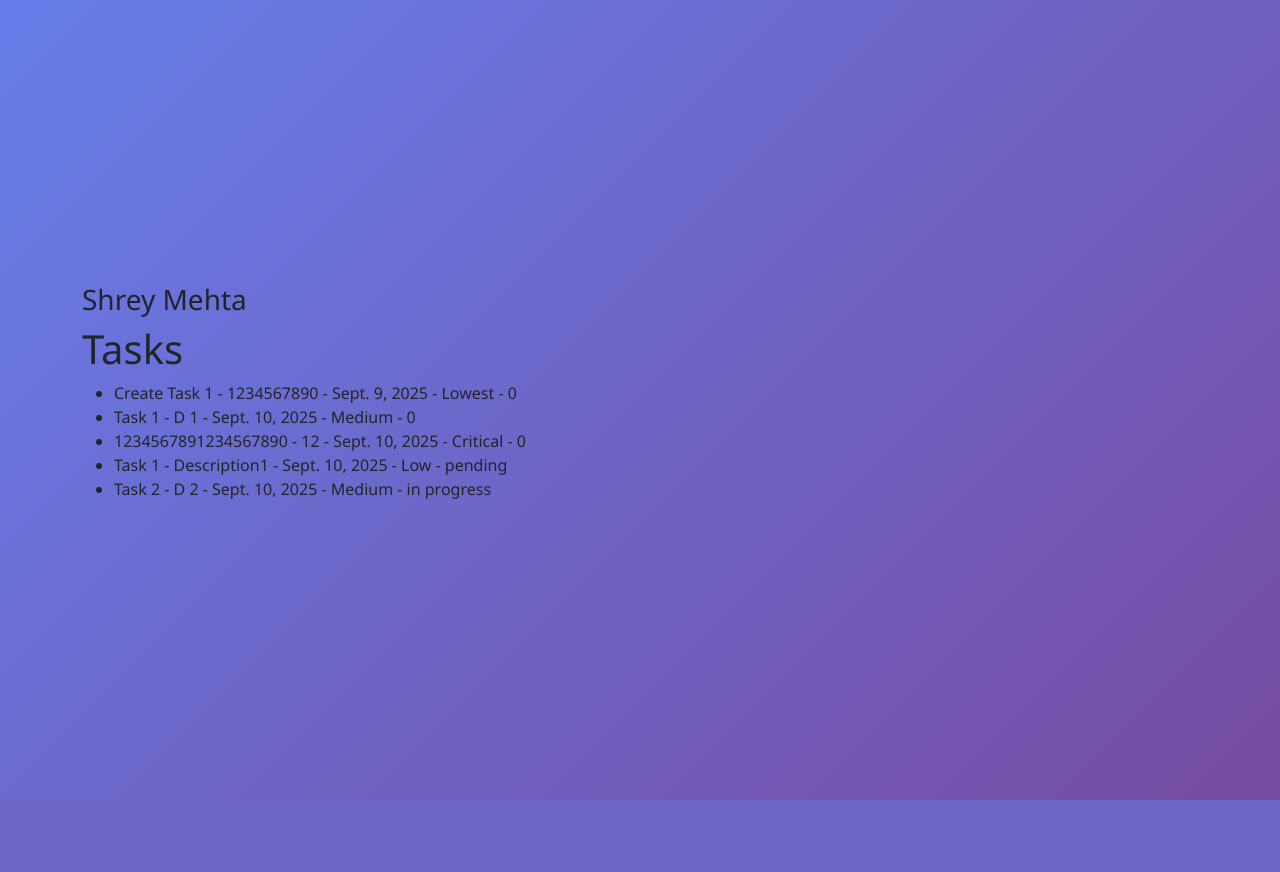
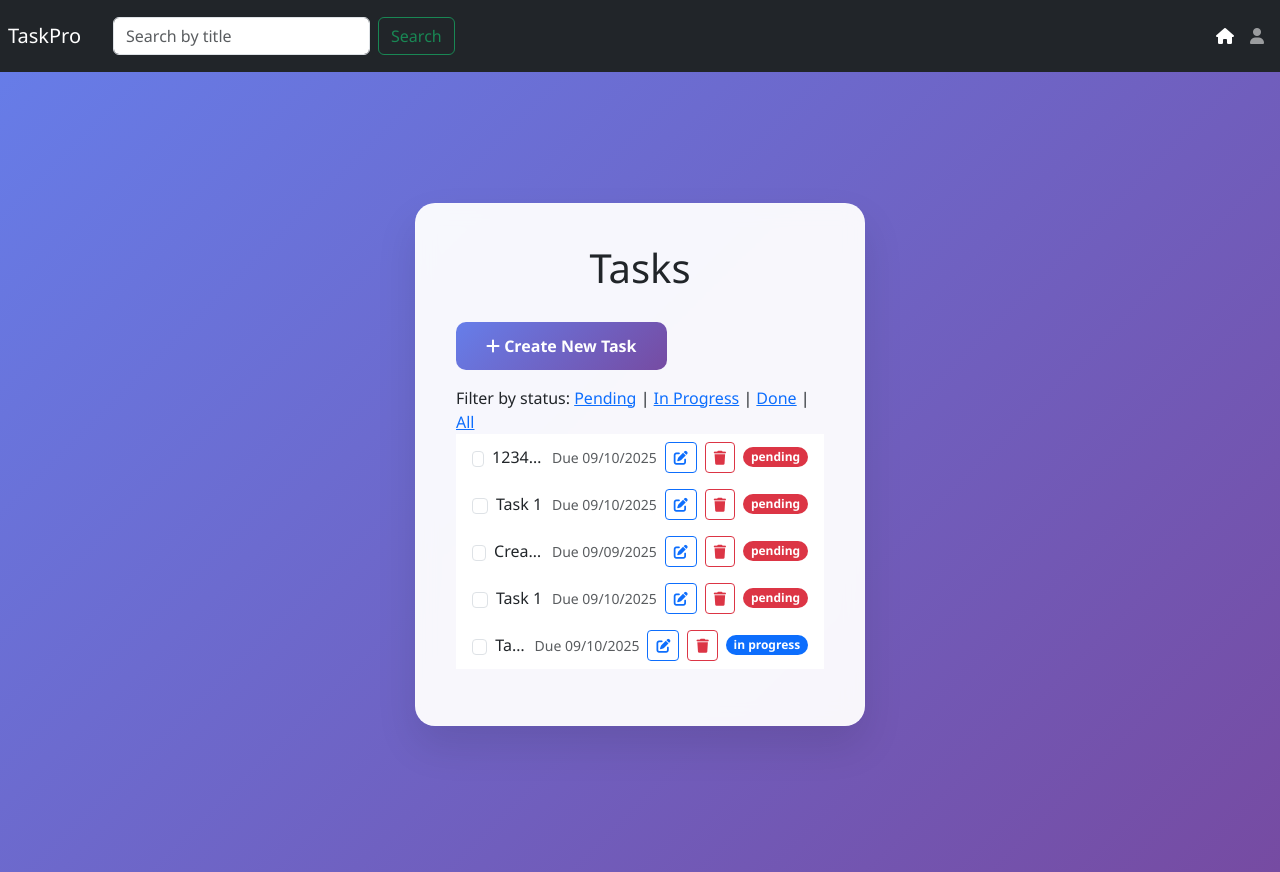
Before and after one commit to imshrey-2005/TaskPro, a Django app: page /tasks/ in a window 1280 px wide. Before the commit the page ends 800 px from the top, so only its background shows below. Run offline with Django 5.2, Linux system fonts and the light colour scheme; a user stored in the database is signed in; data comes from the database, SQL or seed files in the repository; both versions use the stored data as it was after the commit.

Commit message:
added the Task Edit and Delete views

```diff
--- a/auth_main/settings.py
+++ b/auth_main/settings.py
@@ -47,7 +47,11 @@ REST_FRAMEWORK = {
     'DEFAULT_AUTHENTICATION_CLASSES': (
         'rest_framework.authentication.SessionAuthentication',
         'rest_framework_simplejwt.authentication.JWTAuthentication',
-    )
+    ),
+    'DEFAULT_RENDERER_CLASSES':{
+        'rest_framework.renderers.TemplateHTMLRenderer',
+        'rest_framework.renderers.JSONRenderer',
+    }
 }
 AUTH_USER_MODEL = "accounts.CustomUser"
 
--- a/task_main/models.py
+++ b/task_main/models.py
@@ -3,6 +3,7 @@ from accounts.models import CustomUser
 from django.utils.text import slugify
 #title, description, due date, priority, status
 priority_choices=[('Critical','10'),('High', '8'),('Medium', '6'),('Low', '4'),('Lowest', '2')]
+status_choices=[('pending','PENDING'),('in progress','IN PROGRESS'),('done','DONE')]
 # Create your models here.
 class Tasks(models.Model):
     title=models.CharField(max_length=50,)
@@ -10,7 +11,7 @@ class Tasks(models.Model):
     description=models.CharField(max_length=255)
     expiry=models.DateField(verbose_name='Due Date',auto_now_add=True)
     priority=models.CharField(max_length=10,choices=priority_choices,default='Lowest')
-    status=models.BooleanField(default=False)
+    status=models.CharField(choices=status_choices,default='pending')
     user=models.ForeignKey(CustomUser,on_delete=models.CASCADE)
 
     def __str__(self):
--- a/task_main/urls.py
+++ b/task_main/urls.py
@@ -2,4 +2,9 @@ from django.urls import path
 from . import views
 urlpatterns=[
     path('',views.TaskListView.as_view(), name='tasklist'),
+    path('create/',views.TaskCreateView.as_view(), name='taskcreate'),
+    path('edit/<slug:slug>',views.TaskEditView.as_view(), name='taskedit'),
+    path('delete/<slug:slug>',views.TaskDeleteView.as_view(), name='taskdelete'),
+
+
 ]
--- a/task_main/views.py
+++ b/task_main/views.py
@@ -1,21 +1,111 @@
 from django.shortcuts import render
-from django.views.generic import ListView
+from django.urls import reverse
+from django.http import HttpResponseRedirect
+from rest_framework.permissions import IsAuthenticated
+from rest_framework.renderers import TemplateHTMLRenderer
+from rest_framework.generics import GenericAPIView
+from rest_framework import mixins
+from rest_framework.response import Response
 from .models import Tasks
+from .serializers import TaskListCreateSerializer
+from django.contrib import messages
+
 
 
 # Create your views here.
-class TaskListView(ListView):
-    model = Tasks
-    template_name = 'task_main/tasklist.html'
-    context_object_name='tasks'
+class TaskListView(mixins.ListModelMixin,GenericAPIView):
+    permission_classes=[IsAuthenticated,]
+    serializer_class=TaskListCreateSerializer
+    renderer_classes=[TemplateHTMLRenderer]
+
+
+    def get_queryset(self):
+        queryset = Tasks.objects.filter(user=self.request.user).order_by('priority')
+
+        return queryset
+
+    def get(self, request, *args, **kwargs):
+        queryset = self.get_queryset()
+        return Response({'tasks': queryset}, template_name='task_main/tasklist.html')
+
+class TaskCreateView(mixins.CreateModelMixin,GenericAPIView):
+    permission_classes=[IsAuthenticated,]
+    serializer_class=TaskListCreateSerializer
+    renderer_classes=[TemplateHTMLRenderer]
+
+    def get(self, request, *args, **kwargs):
+        return Response({}, template_name='task_main/task_create.html')
+
+    def post(self, request, *args, **kwargs):
+        serializer = self.get_serializer(data=request.data)
+        if serializer.is_valid():
+            messages.success(request, 'Task created successfully!')
+            serializer.save(user=request.user)
+            # Redirect to task list after successful creation
+            return HttpResponseRedirect(reverse('tasklist'))
+        return Response({'errors': serializer.errors}, template_name='task_main/task_create.html')
+
+
+class TaskEditView(mixins.RetrieveModelMixin, mixins.UpdateModelMixin, GenericAPIView):
+    permission_classes=[IsAuthenticated,]
+    serializer_class=TaskListCreateSerializer
+    renderer_classes=[TemplateHTMLRenderer]
+    queryset=Tasks.objects.all()
+    lookup_field='slug'
+    lookup_url_kwarg='slug'
+    template_name='task_main/task_edit.html'
+
+
     def get_queryset(self):
         return Tasks.objects.filter(user=self.request.user)
 
-class TaskCreateView():
-    pass
-class TaskEditView():
-    pass
-class TaskDeleteView():
-    pass
-class TaskFilterByStatus():
-    pass
+    def get(self, request, *args, **kwargs):
+        instance = self.get_object()
+        return Response({'object': instance}, template_name=self.template_name)
+
+    def post(self, request, *args, **kwargs):
+        instance = self.get_object()
+        serializer = self.get_serializer(instance, data=request.data)
+        if serializer.is_valid():
+            messages.success(request, 'Task updated successfully!')
+            self.perform_update(serializer)
+            return HttpResponseRedirect(reverse('tasklist'))
+        return Response({'object': instance, 'errors': serializer.errors}, template_name=self.template_name)
+
+
+class TaskDeleteView(mixins.DestroyModelMixin,GenericAPIView):
+    permission_classes=[IsAuthenticated,]
+    serializer_class=TaskListCreateSerializer
+    renderer_classes=[TemplateHTMLRenderer]
+    queryset=Tasks.objects.all()
+    lookup_field='slug'
+    lookup_url_kwarg='slug'
+    template_name='task_main/task_delete_confirm.html'
+
+    def get_queryset(self):
+        return Tasks.objects.filter(user=self.request.user)
+
+    def get(self, request, *args, **kwargs):
+        instance = self.get_object()
+        return Response({'object': instance}, template_name=self.template_name)
+
+    def post(self, request, *args, **kwargs):
+        instance = self.get_object()
+        self.perform_destroy(instance)
+        messages.success(request, 'Task deleted successfully!')
+        return HttpResponseRedirect(reverse('tasklist'))
+class TaskFilterByStatusView(mixins.RetrieveModelMixin,GenericAPIView):
+    permission_classes=[IsAuthenticated,]
+    serializer_class=TaskListCreateSerializer
+    template_name = 'task_main/tasklist.html'
+    def get_queryset(self):
+        query=Tasks.filter(user=self.request.user)
+        status=self.request.query_params.get('status')
+        return query.filter(status=status)
+    def get(self, request):
+        queryset = self.get_queryset()
+        status = self.request.query_params.get('status')
+
+        # When using TemplateHTMLRenderer, you don't need to serialize the data.
+        # Just pass the queryset directly to the Response context.
+        return Response({'tasks': queryset, 'status': status}, template_name=self.template_name)
--- a/templates/base.html
+++ b/templates/base.html
@@ -28,6 +28,7 @@
             width: 100%;
             max-width: 450px;
             border: 1px solid rgba(255, 255, 255, 0.2);
+            margin: 0 auto;
         }
         .auth-header {
             text-align: center;
@@ -42,17 +43,7 @@
             color: #666;
             margin: 0;
         }
-        .form-control {
-            border-radius: 10px;
-            border: 2px solid #e1e5e9;
-            padding: 12px 15px;
-            font-size: 16px;
-            transition: all 0.3s ease;
-        }
-        .form-control:focus {
-            border-color: #667eea;
-            box-shadow: 0 0 0 0.2rem rgba(102, 126, 234, 0.25);
-        }
+
         .btn-primary {
             background: linear-gradient(135deg, #667eea 0%, #764ba2 100%);
             border: none;
@@ -66,37 +57,26 @@
             transform: translateY(-2px);
             box-shadow: 0 10px 20px rgba(102, 126, 234, 0.3);
         }
-        .form-label {
-            font-weight: 600;
-            color: #333;
-            margin-bottom: 8px;
-        }
+
         .alert {
             border-radius: 10px;
             border: none;
-            padding: 15px 20px;
+
         }
         .alert-success {
-            background: linear-gradient(135deg, #4facfe 0%, #00f2fe 100%);
-            color: white;
+            background:white;
+            color: rgb(0, 0, 0);
+            border: #003308 solid 2px;
         }
         .alert-danger {
             background: linear-gradient(135deg, #ff6b6b 0%, #ee5a24 100%);
-            color: white;
+            color: rgb(0, 0, 0);
         }
         .alert-info {
-            background: linear-gradient(135deg, #4facfe 0%, #00f2fe 100%);
-            color: #333;
+            background: linear-gradient(135deg, #121212 0%, #575757 100%);
+            color: #fffbfb;
         }
-        .nav-link {
-            color: #667eea;
-            text-decoration: none;
-            font-weight: 500;
-            transition: color 0.3s ease;
-        }
-        .nav-link:hover {
-            color: #764ba2;
-        }
+
         .profile-card {
             background: rgba(255, 255, 255, 0.95);
             backdrop-filter: blur(10px);
@@ -104,6 +84,12 @@
             box-shadow: 0 20px 40px rgba(0, 0, 0, 0.1);
             padding: 40px;
             margin: 20px 0;
+        }
+        .truncate {
+            overflow: hidden;
+            text-overflow: ellipsis;
+            white-space: nowrap;
+            min-width: 0;
         }
         .profile-header {
             text-align: center;
@@ -124,8 +110,27 @@
     </style>
 </head>
 <body>
+            <nav class="navbar navbar-expand-lg navbar-dark bg-dark">
+            <a class="navbar-brand p-2" href="#">TaskPro</a>
+            <form method="GET" action="" class="d-flex justify-content-center p-2" disabled>
+                <input type="text" name="q" class="form-control me-2" placeholder="Search by title">
+                <button type="submit" class="btn btn-outline-success">Search</button>
+            </form>
+            <ul class="navbar-nav d-flex ms-auto p-2">
+                <li class="nav-item">
+                    <a class="nav-link active" href="{% url 'tasklist' %}" ><i class="fas fa-home"></i></a>
+                </li>
+
+                <li class="nav-item">
+                    <a class="nav-link" href="{% url 'profile' %}" ><i class="fas fa-user"></i></a>
+                </li>
+
+            </ul>
+
+
+        </nav>
     <div class="auth-container">
-        <div class="container">
+        <div class="container ">
             {% if messages %}
                 {% for message in messages %}
                     <div class="alert alert-{{ message.tags }} alert-dismissible fade show" role="alert">
@@ -149,7 +154,7 @@
                 const bsAlert = new bootstrap.Alert(alert);
                 bsAlert.close();
             });
-        }, 10000);
+        }, 5000);
     </script>
 </body>
 </html>
--- a/templates/task_main/tasklist.html
+++ b/templates/task_main/tasklist.html
@@ -3,16 +3,46 @@
 {% block title %}Tasks{% endblock %}
 
 {% block content %}
-<h3>{{user.first_name}} {{user.last_name}}</h3>
+
+<div class="auth-card mb-3">
+    <h1 class="auth-header">Tasks</h1>
+    <div class="d-flex justify-content-between mb-3">
+        <a href='{% url "taskcreate" %}' class="btn btn-primary"><i class="fas fa-plus"></i> Create New Task</a>
+    </div>
     {% if tasks %}
-    <h1>Tasks</h1>
+    <div>
+        Filter by status:
+        <a href="{% url 'tasklist' %}?status=pending">Pending</a> |
+        <a href="{% url 'tasklist' %}?status=in progress">In Progress</a> |
+        <a href="{% url 'tasklist' %}?status=done">Done</a> |
+        <a href="{% url 'tasklist' %}">All</a>
+    </div>
 
-    <ul>
+    <div class="d-flex-row justify-content-between flex-wrap">
         {% for task in tasks %}
-            <li>{{ task.title }} - {{ task.description }} - {{ task.expiry }} - {{ task.priority }} - {{ task.status }}</li>
+
+        <div class="mb-3">
+            <ul class="list-group list-group-flush">
+                <li class="list-group-item d-flex align-items-center gap-2">
+                    <input type="checkbox" class="form-check-input" id="id_status" name="status">
+                    <div class="d-flex align-items-center flex-grow-1 gap-2 overflow-hidden">
+                        <label for="id_title" class="form-check-label truncate flex-grow-1 mb-0">{{ task.title}}</label>
+                        <span class="text-muted small flex-shrink-0">Due {{ task.expiry|date:"SHORT_DATE_FORMAT"}}</span>
+                        <a href="{% url 'taskedit' slug=task.slug %}"
+                            class="btn btn-sm btn-outline-primary flex-shrink-0"><i class="fas fa-edit"></i></a>
+                        <a href="{% url 'taskdelete' slug=task.slug %}"
+                            class="btn btn-sm btn-outline-danger flex-shrink-0"><i class="fas fa-trash"></i></a>
+                        <span
+                            class="badge rounded-pill bg-{% if task.status == 'done' %}success{% elif task.status == 'in progress' %}primary{% else %}danger{% endif %} flex-shrink-0">
+                            {% if task.status == 'done' %}done{% elif task.status == 'in progress' %}in progress{% else %}pending{% endif %}
+                        </span>
+                    </div>
+                </li>
+            </ul>
             {% endfor %}
-    </ul>
+        </div>
         {% else %}
         <h1>No tasks found</h1>
+    </div>
     {% endif %}
     {% endblock %}
```
Also changed, not shown: accounts/views.py (+27 -19 lines), task_main/serializers.py (added, +13 -0 lines), templates/accounts/change_password.html (+7 -5 lines), templates/accounts/login.html (+7 -6 lines), templates/accounts/profile.html (+5 -4 lines), templates/accounts/register.html (+17 -12 lines), templates/accounts/reset_password.html (+6 -4 lines), templates/accounts/reset_password_email.html (+5 -4 lines), templates/task_main/task_create.html (added, +66 -0 lines), templates/task_main/task_delete_confirm.html (added, +20 -0 lines), templates/task_main/task_edit.html (added, +56 -0 lines), db.sqlite3, task_main/migrations/0003_alter_tasks_status.py (added). Lines whose indentation alone changed are shown as unchanged.
